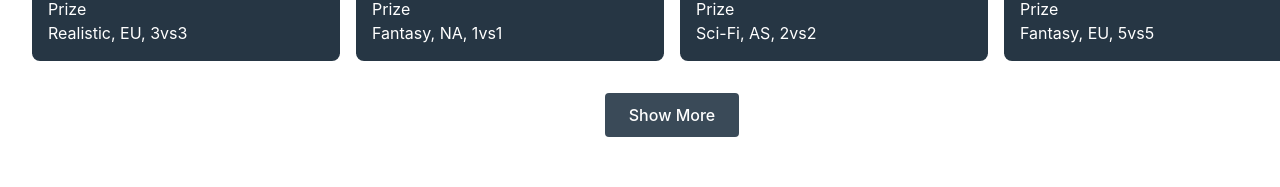
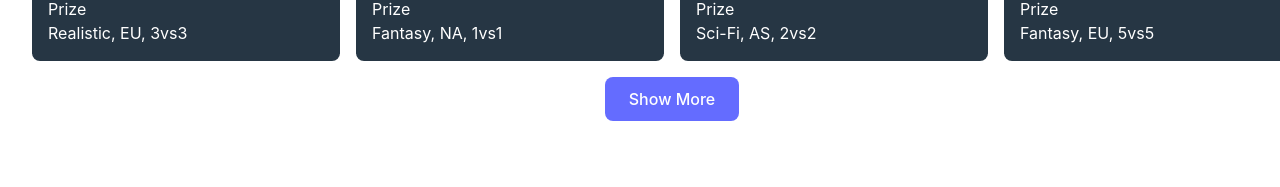
Before and after one commit to Darth-Idimmu/test_rivox_sketch, a React (Vite) app: page / in a window 1280 px wide. Shown: the part 455-642 px from the top of the page. Built offline with nearby package versions, Linux system fonts and the light colour scheme.

Commit message:
css_open

```diff
--- a/src/components/OpenWagers.css
+++ b/src/components/OpenWagers.css
@@ -51,7 +51,6 @@
 .game-image {
     width: 100%;
     height: 100px;
-    /* Adjust as needed */
     border-radius: 0.5rem;
     margin-bottom: 1rem;
 }
@@ -92,6 +91,7 @@
 
 .view-opponent-button {
     background-color: #3a4a58;
+    margin-top: 50px;
     border: none;
     color: white;
     padding: 0.75rem;
@@ -106,15 +106,15 @@
 }
 
 .show-more-button {
-    background-color: #3a4a58;
+    background-color: #646cff;
+    color: white;
     border: none;
-    color: white;
     padding: 0.75rem 1.5rem;
     font-size: 1rem;
+    border-radius: 0.5rem;
     cursor: pointer;
-    border-radius: 0.25rem;
-    display: block;
-    margin: 2rem auto 0 auto;
+    transition: background-color 0.3s ease;
+    margin-top: 1rem;
 }
 
 .show-more-button:hover {
```
